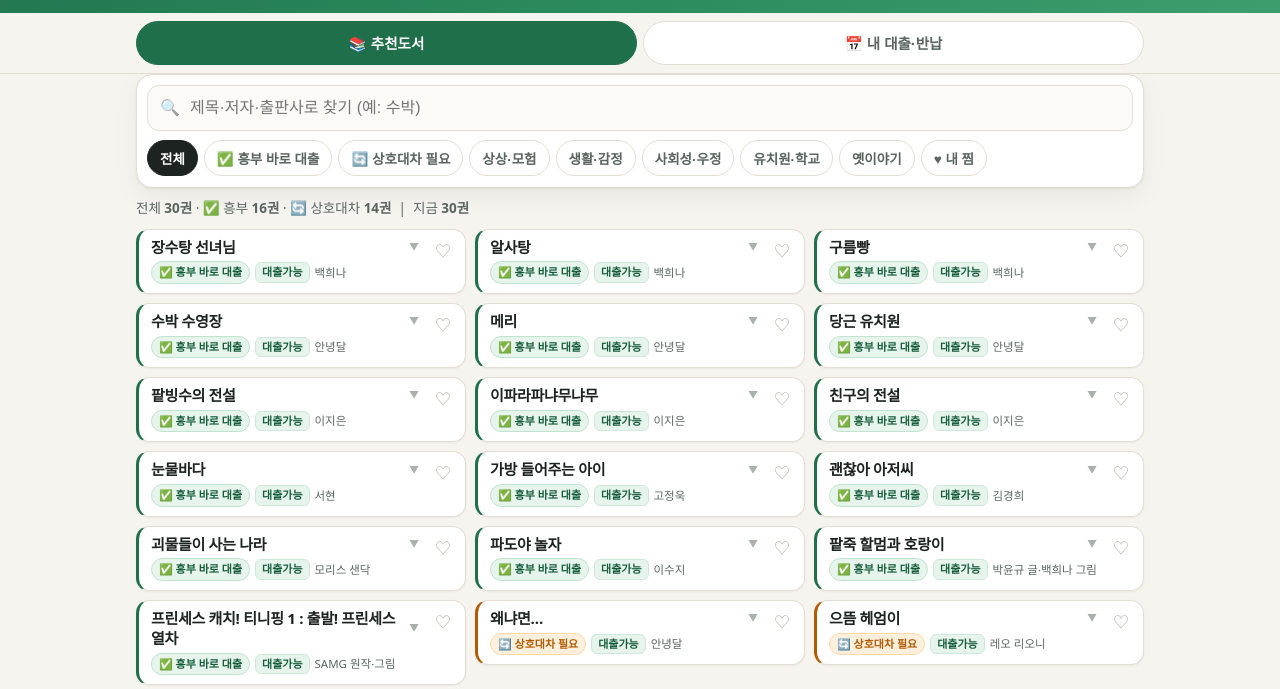
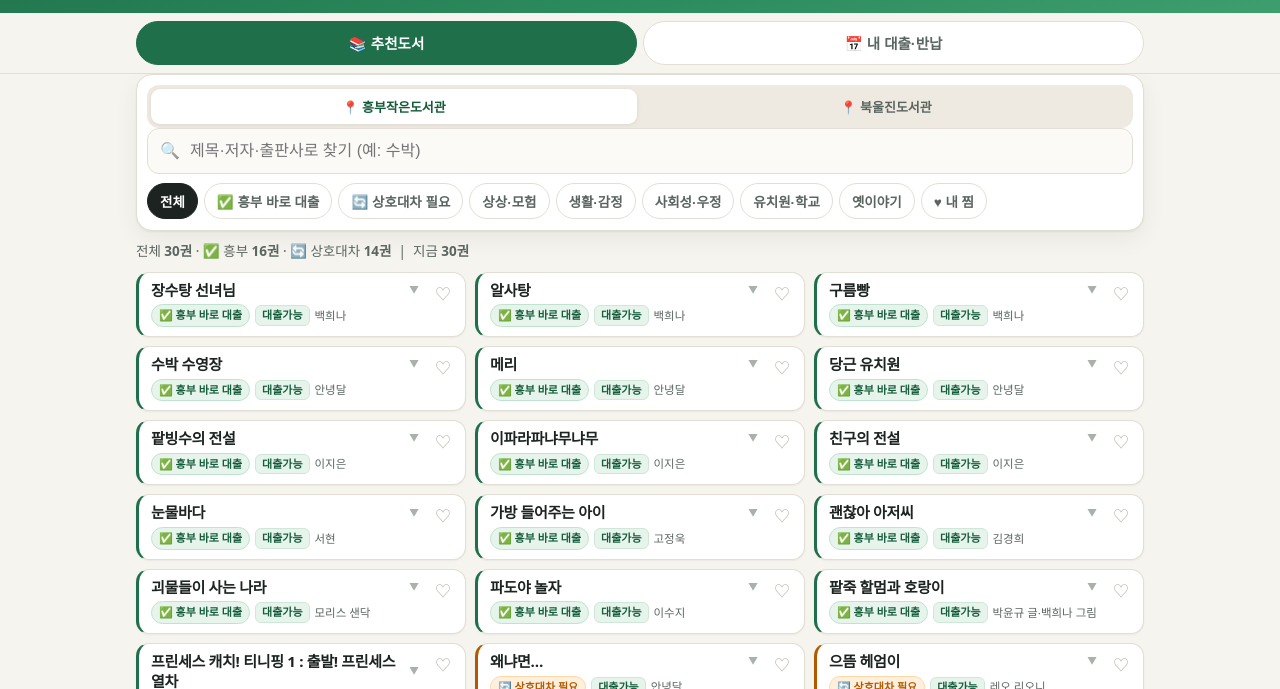
Before and after one commit to totostory13/heungbu-library, a plain HTML site: page index.html in a window 1280 px wide. Shown: the part 106-795 px from the top of the page. Drawn offline with Linux system fonts and the light colour scheme.

Commit message:
Add Heungbu/Bukuljin library switcher (interlibrary loan for Heungbu only)

```diff
--- a/index.html
+++ b/index.html
@@ -160,6 +160,9 @@ main{padding:12px 0 32px}
 .kv{display:grid; grid-template-columns:auto 1fr; gap:4px 12px; font-size:13.5px; margin:8px 0 0}
 .kv dt{color:var(--ink-soft); font-weight:700}
 .kv dd{margin:0; font-weight:700}
+.lib-switch{display:grid; grid-template-columns:1fr 1fr; gap:6px; background:#efeae1; padding:4px; border-radius:12px}
+.lib-opt{border:0; background:transparent; padding:8px 10px; border-radius:9px; font-size:13px; font-weight:700; color:var(--ink-soft); cursor:pointer; transition:all .15s ease}
+.lib-opt[aria-pressed="true"]{background:#fff; color:var(--green-ink); box-shadow:0 1px 4px rgba(0,0,0,.08)}
 .sec-title{font-size:15px; font-weight:800; margin:16px 0 8px; display:flex; align-items:center; gap:6px}
 .sec-title:first-child{margin-top:0}
 footer{border-top:1px solid var(--line); padding:14px 0 26px; color:var(--ink-soft); font-size:11.5px}
@@ -172,7 +175,7 @@ footer p{margin:0}
 <header class="hero">
   <div class="wrap">
     <p class="kicker">22년생 · 만 4~5세</p>
-    <h1>흥부작은도서관 <span>추천 그림책 30권</span></h1>
+    <h1 id="heroTitle">흥부작은도서관 <span>추천 그림책 30권</span></h1>
     <p class="sync">반영 기준: 2026-11-22 13:30</p>
   </div>
 </header>
@@ -189,6 +192,10 @@ footer p{margin:0}
   <!-- ══════════ 추천도서 ══════════ -->
   <section class="tab-panel active" id="tab-books" role="tabpanel" aria-labelledby="tabBtn-books">
     <div class="toolbar">
+      <div class="lib-switch" id="baseLibSwitch" role="group" aria-label="기준 도서관 선택">
+        <button class="lib-opt" type="button" data-lib="흥부작은도서관" aria-pressed="true">📍 흥부작은도서관</button>
+        <button class="lib-opt" type="button" data-lib="북울진도서관" aria-pressed="false">📍 북울진도서관</button>
+      </div>
       <div class="searchbox" id="searchBox">
         <span class="ico">🔍</span>
         <input id="q" type="search" inputmode="search" autocomplete="off" placeholder="제목·저자·출판사로 찾기 (예: 수박)">
@@ -196,8 +203,8 @@ footer p{margin:0}
       </div>
       <div class="chips" id="chips" role="group" aria-label="빠른 필터">
         <button class="chip" data-filter="all" aria-pressed="true">전체</button>
-        <button class="chip hb" data-filter="here" aria-pressed="false">✅ 흥부 바로 대출</button>
-        <button class="chip il" data-filter="need" aria-pressed="false">🔄 상호대차 필요</button>
+        <button class="chip hb" id="hereChip" data-filter="here" aria-pressed="false">✅ 흥부 바로 대출</button>
+        <button class="chip il" id="needChip" data-filter="need" aria-pressed="false">🔄 상호대차 필요</button>
         <button class="chip" data-filter="tag:상상·모험" aria-pressed="false">상상·모험</button>
         <button class="chip" data-filter="tag:생활·감정" aria-pressed="false">생활·감정</button>
         <button class="chip" data-filter="tag:사회성·우정" aria-pressed="false">사회성·우정</button>
@@ -1749,7 +1756,12 @@ const resultLine = document.getElementById('resultLine');
 const emptyMsg = document.getElementById('emptyMsg');
 const qEl = document.getElementById('q');
 const searchBox = document.getElementById('searchBox');
+const hereChip = document.getElementById('hereChip');
+const needChip = document.getElementById('needChip');
+const heroTitle = document.getElementById('heroTitle');
 let filter = 'all';
+let baseLib = store.get('heungbu_base_lib_v1', '흥부작은도서관');
+if (baseLib !== '흥부작은도서관' && baseLib !== '북울진도서관') baseLib = '흥부작은도서관';
 
 function esc(s){
   return String(s).replace(/[&<>"']/g, c => ({'&':'&amp;','<':'&lt;','>':'&gt;','"':'&quot;',"'":'&#39;'}[c]));
@@ -1757,19 +1769,26 @@ function esc(s){
 function statusClass(st){ return st === '대출가능' ? 'ok' : (st === '대출중' ? 'no' : 'na'); }
 const SHORT = {'흥부작은도서관':'흥부','북울진도서관':'북울진','울진남부도서관':'남부','울진작은도서관':'울진작은','근남작은도서관':'근남','매화작은도서관':'매화','기성작은도서관':'기성','평해작은도서관':'평해','온정작은도서관':'온정'};
 function shortName(n){ return SHORT[n] || n; }
+function getView(b){
+  const hit = (b.libs || []).find(l => l.n === baseLib);
+  if (hit) return {need:false, status:hit.status, call:hit.call, loc:hit.loc};
+  const avail = (b.libs || []).some(l => l.status === '대출가능');
+  return {need:true, status:avail ? '대출가능' : b.status, call:b.call, loc:b.loc};
+}
 function searchUrl(b){
   const base = 'https://lib.uljin.go.kr/content/01search/01_01.php?TAG1_cmd=IT&sh_TYPE=dan_book&TAG1_keyword=';
   const key = b.title.replace(/\s*:\s*.*$/, '').replace(/^\(.*?\)\s*/, '');
   return base + encodeURIComponent(key);
 }
-function badge(b){
-  if (b.need) return '<span class="badge sm il">🔄 상호대차 필요</span>';
-  if (b.status === '대출가능') return '<span class="badge sm hb">✅ 흥부 바로 대출</span>';
-  return '<span class="badge sm wait">📕 흥부 소장 · 대출중</span>';
+function badge(v){
+  const sn = shortName(baseLib);
+  if (v.need) return '<span class="badge sm il">🔄 상호대차 필요</span>';
+  if (v.status === '대출가능') return '<span class="badge sm hb">✅ ' + sn + ' 바로 대출</span>';
+  return '<span class="badge sm wait">📕 ' + sn + ' 소장 · 대출중</span>';
 }
 function libRows(b){
   return b.libs.map(l =>
-    '<li class="dlib' + (l.n === '흥부작은도서관' ? ' here' : '') + '">' +
+    '<li class="dlib' + (l.n === baseLib ? ' here' : '') + '">' +
       '<span class="ln">' + esc(shortName(l.n)) + '</span>' +
       '<span class="lc" title="' + esc(l.call + ' · ' + l.loc) + '">' + esc(l.call) + '</span>' +
       '<span class="ls ' + statusClass(l.status) + '">' + esc(l.status) + '</span>' +
@@ -1778,14 +1797,15 @@ function libRows(b){
 }
 function card(b){
   const isFav = FAV.has(b.id);
-  const cls = b.need ? 'il' : 'hb';
+  const v = getView(b);
+  const cls = v.need ? 'il' : 'hb';
   const open = OPEN.has(b.id);
   return '<article class="book ' + cls + (open ? ' open' : '') + '" data-id="' + b.id + '">' +
     '<div class="book-head">' +
       '<button class="book-toggle" type="button" aria-expanded="' + open + '" aria-controls="d-' + b.id + '">' +
         '<span class="tline"><span class="ttl">' + esc(b.title) + '</span><span class="chev" aria-hidden="true">▼</span></span>' +
-        '<span class="subline">' + badge(b) +
-          '<span class="st ' + statusClass(b.status) + '">' + esc(b.status) + '</span>' +
+        '<span class="subline">' + badge(v) +
+          '<span class="st ' + statusClass(v.status) + '">' + esc(v.status) + '</span>' +
           '<span class="meta2">' + esc(b.author || '-') + '</span>' +
         '</span>' +
       '</button>' +
@@ -1793,11 +1813,11 @@ function card(b){
     '</div>' +
     '<div class="detail-wrap" id="d-' + b.id + '"' + (open ? '' : ' inert') + '>' +
       '<div class="detail"><div class="detail-in">' +
-        '<div class="dcall"><span>대표 청구기호</span><span class="call">' + esc(b.call) + '</span><span>' + esc(b.loc) + '</span></div>' +
+        '<div class="dcall"><span>대표 청구기호</span><span class="call">' + esc(v.call) + '</span><span>' + esc(v.loc) + '</span></div>' +
         '<ul class="dlibs">' + libRows(b) + '</ul>' +
         '<p class="reason">💬 ' + esc(b.reason) + '</p>' +
         '<div class="drow">' + b.tags.map(t => '<span class="pill tags">' + esc(t) + '</span>').join('') +
-          (b.need
+          (v.need && baseLib === '흥부작은도서관'
             ? '<a class="linkbtn" href="' + searchUrl(b) + '" target="_blank" rel="noopener">🔄 상호대차 신청하기 ↗</a>' +
               '<button type="button" class="linkbtn" data-copy-req="' + esc(b.title) + '" style="background:var(--accent-bg);border-color:var(--accent);color:var(--accent);cursor:pointer">📋 요청 문구 복사</button>'
             : '<a class="linkbtn" href="' + searchUrl(b) + '" target="_blank" rel="noopener">도서관에서 보기 ↗</a>') +
@@ -1807,28 +1827,59 @@ function card(b){
   '</article>';
 }
 
+function syncBaseLibUI(){
+  const sn = shortName(baseLib);
+  const isHB = baseLib === '흥부작은도서관';
+  const countN = isHB ? BOOKS.length : BOOKS.filter(b => !getView(b).need).length;
+  heroTitle.innerHTML = esc(baseLib) + ' <span>추천 그림책 ' + countN + '권</span>';
+  hereChip.textContent = '✅ ' + sn + ' 바로 대출';
+  needChip.hidden = !isHB;
+  if (!isHB && filter === 'need') {
+    filter = 'all';
+    document.querySelectorAll('.chip').forEach(c => c.setAttribute('aria-pressed', String(c.dataset.filter === 'all')));
+  }
+  document.querySelectorAll('#baseLibSwitch .lib-opt').forEach(btn => {
+    btn.setAttribute('aria-pressed', String(btn.dataset.lib === baseLib));
+  });
+}
+
 function render(){
+  syncBaseLibUI();
+  const isHB = baseLib === '흥부작은도서관';
   const q = qEl.value.trim().toLowerCase();
   searchBox.classList.toggle('has-value', qEl.value.length > 0);
-  const list = BOOKS.filter(b => {
+  const baseList = isHB ? BOOKS : BOOKS.filter(b => !getView(b).need);
+  const list = baseList.filter(b => {
+    const v = getView(b);
     let ok = true;
-    if (filter === 'here') ok = !b.need && b.status === '대출가능';
-    else if (filter === 'need') ok = b.need;
+    if (filter === 'here') ok = !v.need && v.status === '대출가능';
+    else if (filter === 'need') ok = v.need;
     else if (filter === 'fav') ok = FAV.has(b.id);
     else if (filter.indexOf('tag:') === 0) ok = b.tags.indexOf(filter.slice(4)) >= 0;
     if (!ok) return false;
     if (!q) return true;
-    const hay = (b.title + ' ' + b.author + ' ' + b.pub + ' ' + b.tags.join(' ') + ' ' + b.call).toLowerCase();
+    const hay = (b.title + ' ' + b.author + ' ' + b.pub + ' ' + b.tags.join(' ') + ' ' + v.call).toLowerCase();
     return hay.indexOf(q) >= 0;
   });
   grid.innerHTML = list.map(card).join('');
   emptyMsg.hidden = list.length > 0;
-  const hbN = BOOKS.filter(b => !b.need).length;
-  const ilN = BOOKS.filter(b => b.need).length;
-  resultLine.innerHTML = '전체 <b>' + BOOKS.length + '권</b> · ✅ 흥부 <b>' + hbN + '권</b> · 🔄 상호대차 <b>' + ilN + '권</b>' +
+  const hbN = baseList.filter(b => !getView(b).need).length;
+  const ilN = baseList.filter(b => getView(b).need).length;
+  const sn = shortName(baseLib);
+  resultLine.innerHTML = (isHB
+    ? '전체 <b>' + baseList.length + '권</b> · ✅ ' + sn + ' <b>' + hbN + '권</b> · 🔄 상호대차 <b>' + ilN + '권</b>'
+    : '북울진 소장 <b>' + baseList.length + '권</b> (상호대차 제외)') +
     ' &nbsp;|&nbsp; 지금 <b>' + list.length + '권</b>';
   emptyMsg.textContent = (filter === 'fav') ? '찜한 책이 아직 없어요. 카드 오른쪽 ♡를 눌러 담아 보세요.' : '조건에 맞는 책이 없어요.';
 }
+
+document.getElementById('baseLibSwitch').addEventListener('click', e => {
+  const btn = e.target.closest('.lib-opt');
+  if (!btn) return;
+  baseLib = btn.dataset.lib;
+  store.set('heungbu_base_lib_v1', baseLib);
+  render();
+});
 
 document.getElementById('chips').addEventListener('click', e => {
   const btn = e.target.closest('.chip');
@@ -1843,7 +1894,7 @@ grid.addEventListener('click', e => {
   const cp = e.target.closest('[data-copy-req]');
   if (cp){
     const title = cp.dataset.copyReq;
-    const msg = '흥부도서관 수령으로 "' + title + '" 상호대차 신청해 주세요';
+    const msg = shortName(baseLib) + ' 수령으로 "' + title + '" 상호대차 신청해 주세요';
     if (navigator.clipboard && navigator.clipboard.writeText) {
       navigator.clipboard.writeText(msg).catch(()=>{});
     }
```
